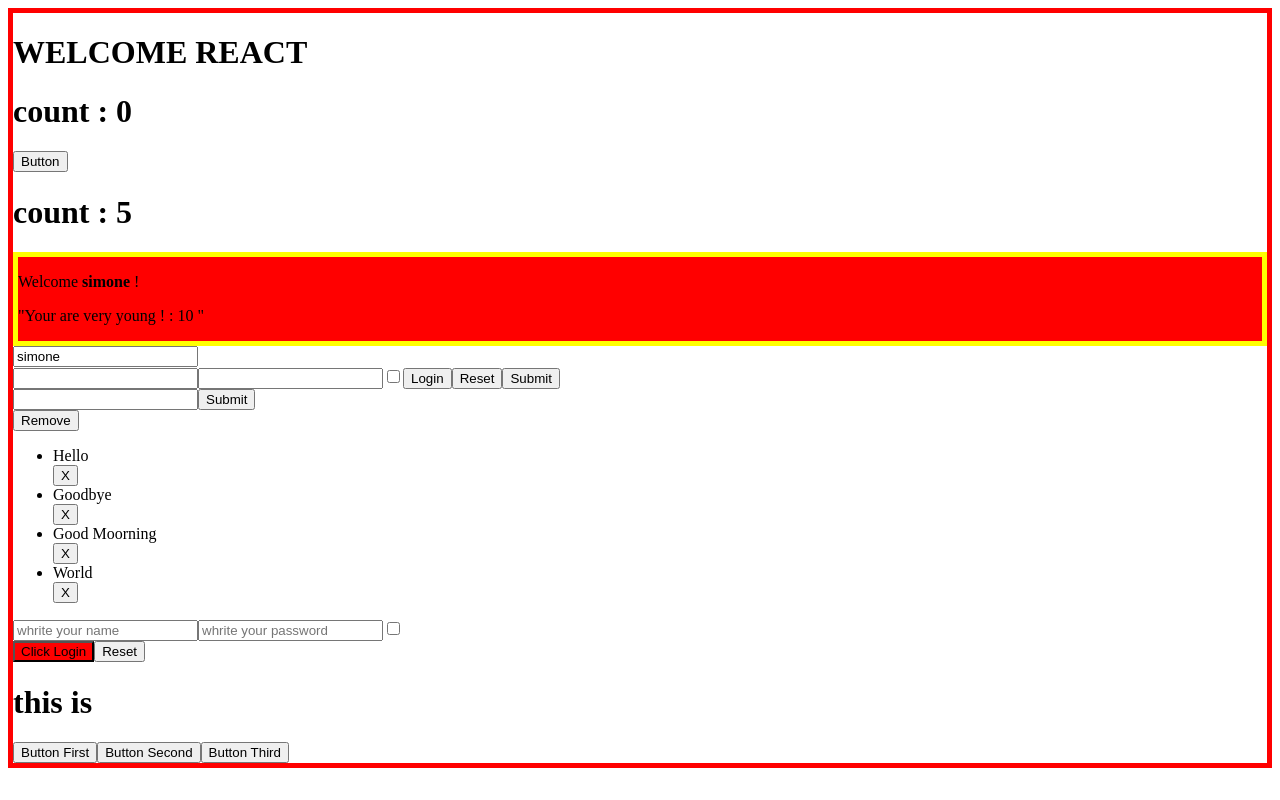
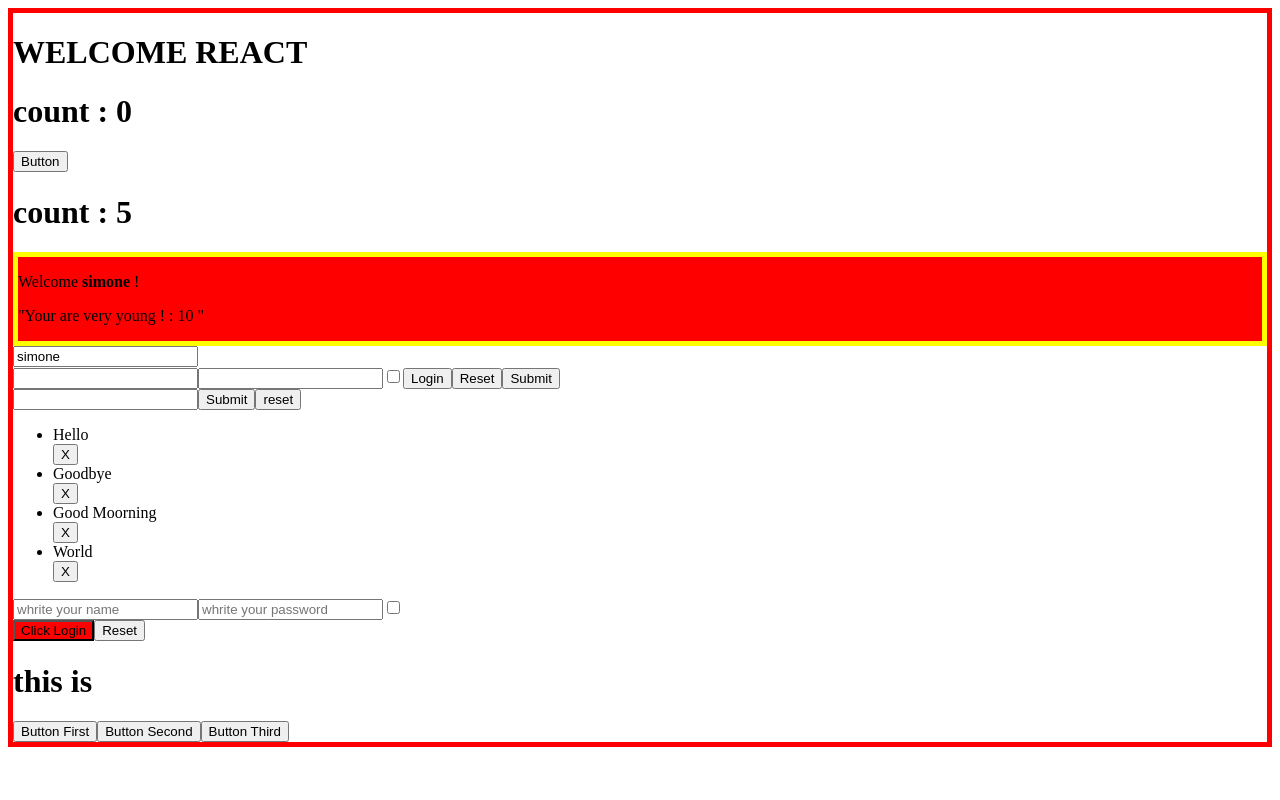
Before and after one commit to Simonedamb/React-exercises, a React (Create React App) app: page / in a window 1280 px wide. Built offline with nearby package versions, Linux system fonts and the light colour scheme.

Commit message:
render-props-01-

```diff
--- a/src/App.js
+++ b/src/App.js
@@ -24,8 +24,8 @@ export class App extends React.Component {
                   <form onSubmit={addTodo}>
                     <input name="list" type="text" />
                     <button type="submit">Submit</button>
+                    <button onClick={reset}>reset</button>
                   </form>
-                  <button onClick={reset}>Remove</button>
                   <ul>
                     {arr.map((item, index) => {
                       return (
```
